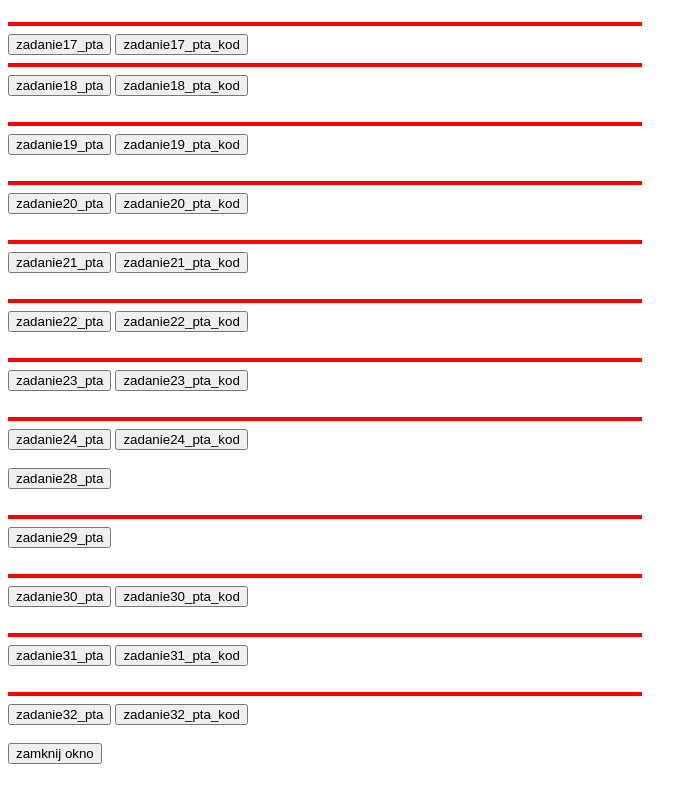
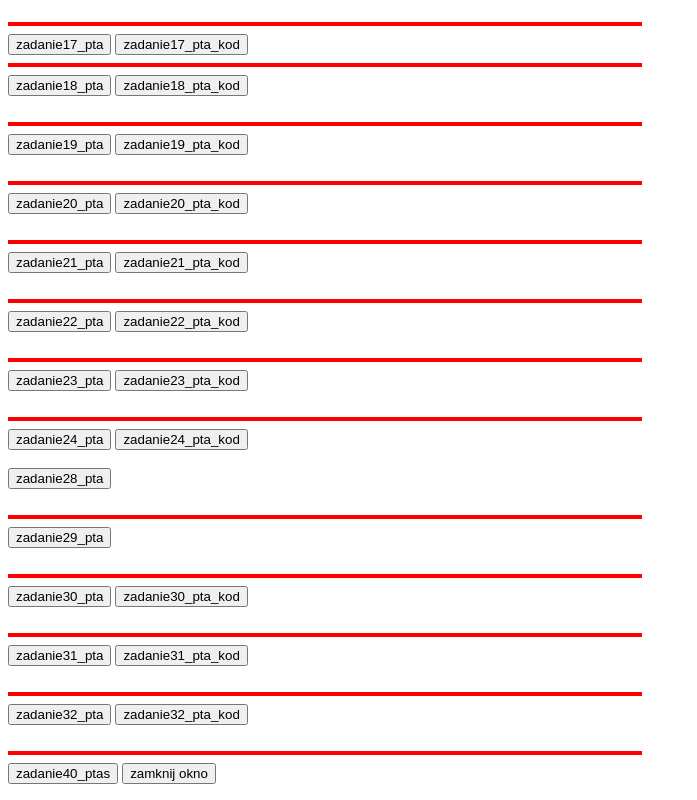
Before and after one commit to Dawid633/zadanie-obiektowe, a plain HTML site: page index.html in a window 1280 px wide. Shown: the part 1200-2000 px from the top of the page, without its empty margins (0-697 px from the left). Drawn offline with Linux system fonts and the light colour scheme.

Commit message:
index.html

```diff
--- a/index.html
+++ b/index.html
@@ -215,6 +215,10 @@ function WinOpen_z32_kod()
 {
   window.open("zadanie32_pta_kod.html","okienko_z32_kod","toolbar=no,directories=no,menubar=no,height=380,width=160,top=200,left=400");
 }
+  function WinOpen_40()
+{
+  window.open("zadanie40_ptas.html","okienko_z40","toolbar=no,directories=no,menubar=no,height=380,width=160,top=200,left=400");
+}
 
 
 function okno_zamknij()
@@ -338,8 +342,8 @@ window.close();
 <input type="button" name="z32" value="zadanie32_pta" onclick="WinOpen_z32(' ')">
 <input type="button" name="z32" value="zadanie32_pta_kod" onclick="WinOpen_z32_kod(' ')">
 <br><br>
-
-
+<HR SIZE=4 WIDTH=50% ALIGN=LEFT COLOR=red>
+<input type="button" name="z40" value="zadanie40_ptas" onclick="WinOpen_z40(' ')">
 <input type="button" value="zamknij okno" onclick="okno_zamknij()"/>
  </form>
 </body>
```
